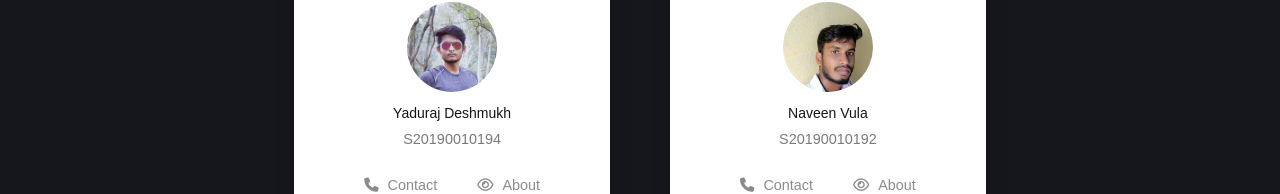
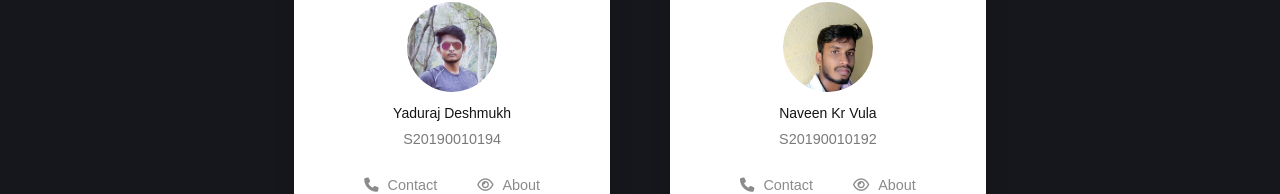
Before and after one commit to prichoms/Event-Booking-Website, a React (Create React App) app in the folder event-booking/: page /#/about in a window 1280 px wide. Shown: the part 732-926 px from the top of the page. Built offline with nearby package versions, Linux system fonts and the light colour scheme.

Commit message:
Update AboutPage.jsx

```diff
--- a/event-booking/src/Pages/AboutPage.jsx
+++ b/event-booking/src/Pages/AboutPage.jsx
@@ -82,7 +82,7 @@ export default function AboutPage({ action, handleCloseLogin }) {
             <div class="content">
                 <img src={naveen}
                     alt=""/>
-                <strong>Naveen Vula</strong>
+                <strong>Naveen Kr Vula</strong>
                 <p>S20190010192</p>
             </div>
             <div class="btn">
```
